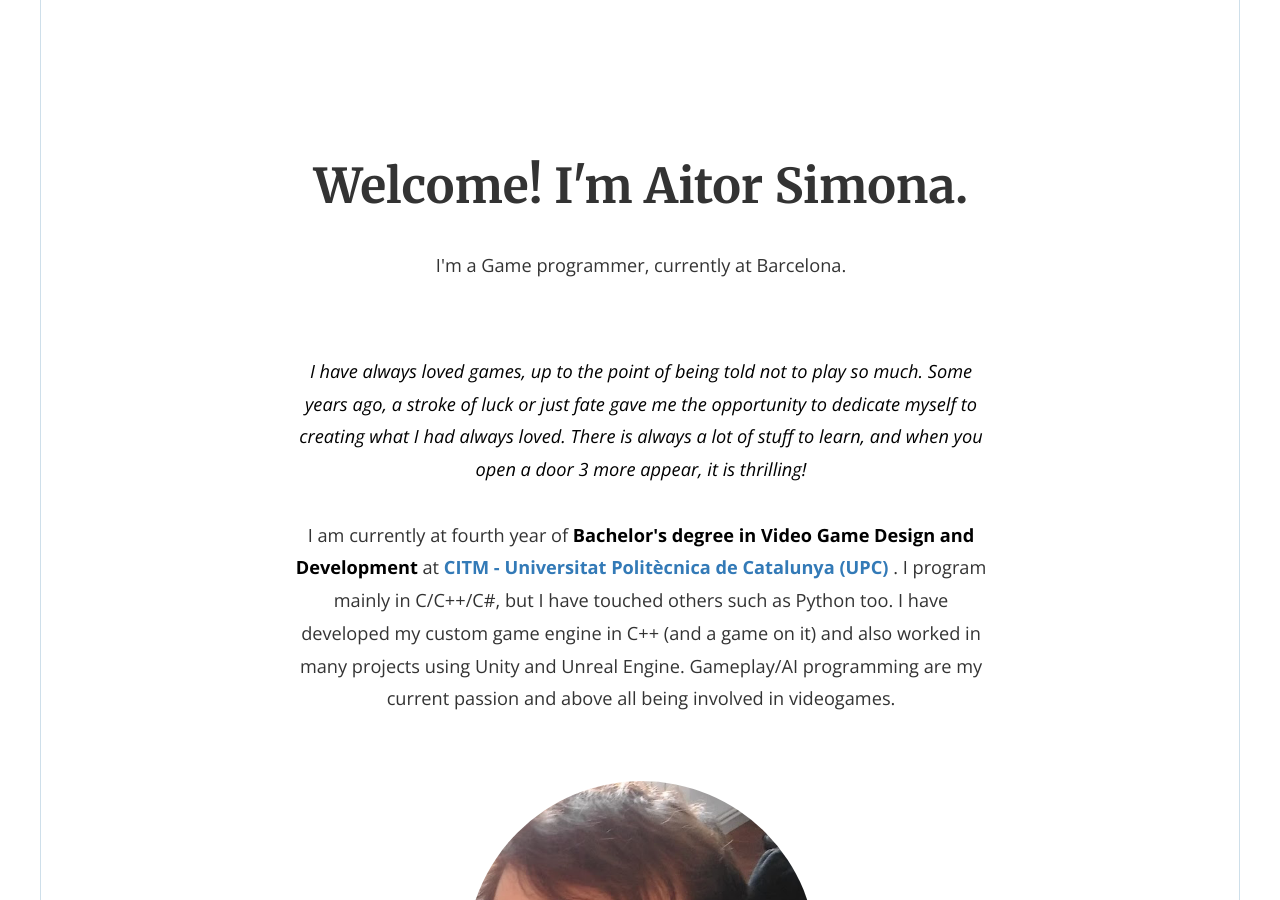
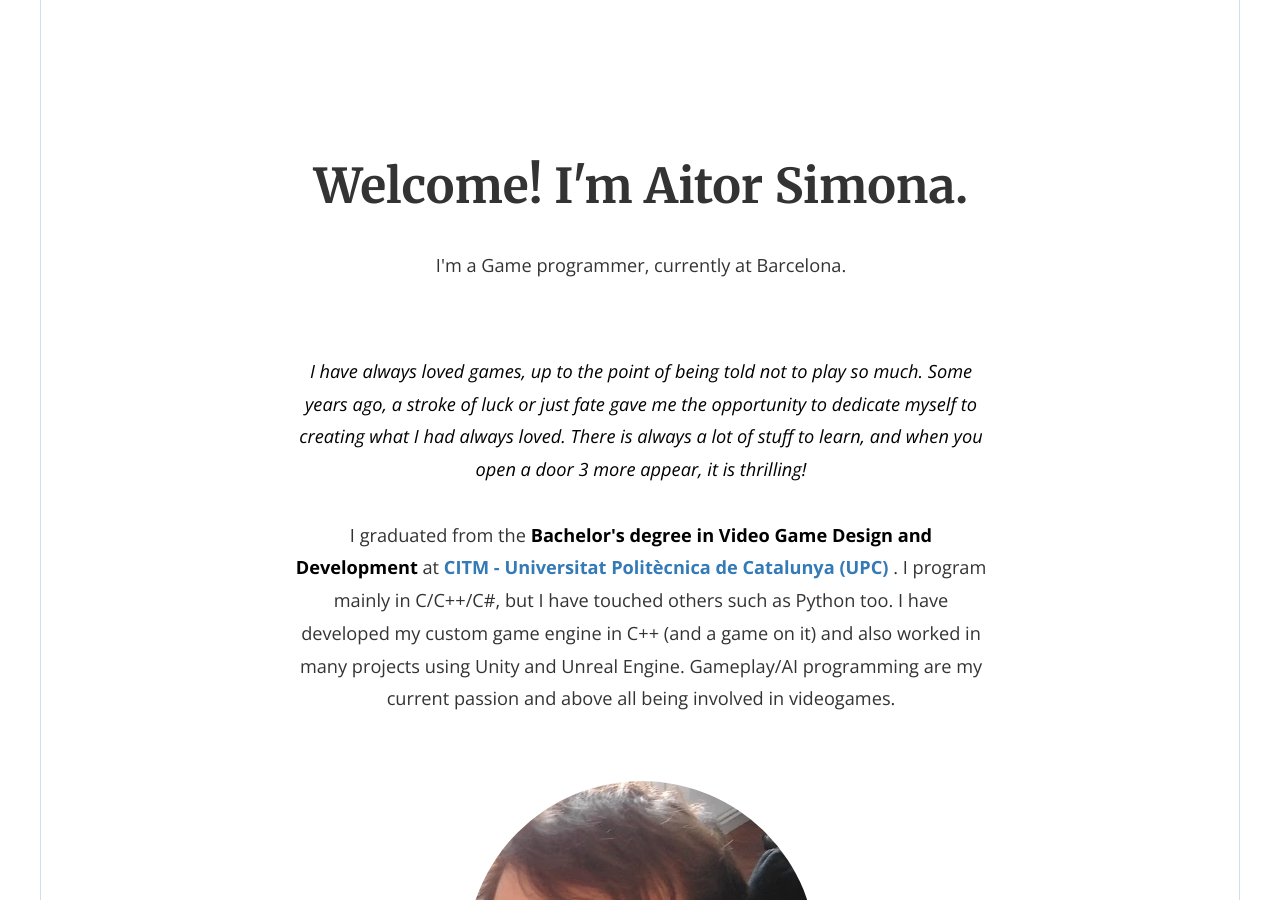
Before and after one commit to AitorSimona/aitorsimona.github.io, a Jekyll site: the page built from index.html, in a window 1280 px wide and 900 px high. Built offline with Jekyll 4.4.1, drawn with Linux system fonts in a browser that asks for light colours; nearby versions of some CDN libraries; the list of posts is cut into pages by our own code.

Commit message:
Update About.yml

```diff
--- a/_data/About.yml
+++ b/_data/About.yml
@@ -3,7 +3,7 @@ intro: I have always loved games, up to the point of being told not to play so m
 outro: I program mainly in C/C++/C#, but I have touched others such as Python too. I have developed my custom game engine in C++ (and a game on it) and also worked in many projects using Unity and Unreal Engine. Gameplay/AI programming are my current passion and above all being involved in videogames.
 myself_img: /img/Myself.png
 
-university_intro: I am currently at fourth year of
+university_intro: I graduated from the
 university_degree: Bachelor's degree in Video Game Design and Development
 university_name: CITM - Universitat Politècnica de Catalunya (UPC)
 university_url: https://www.citm.upc.edu/
```
